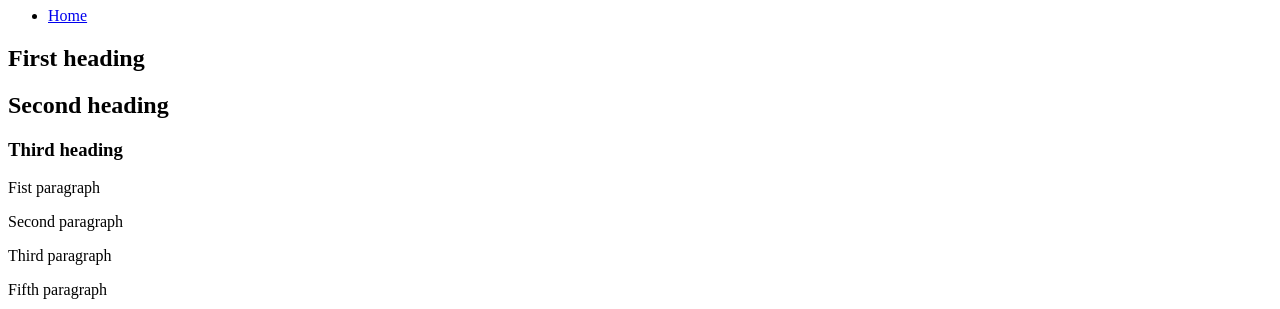
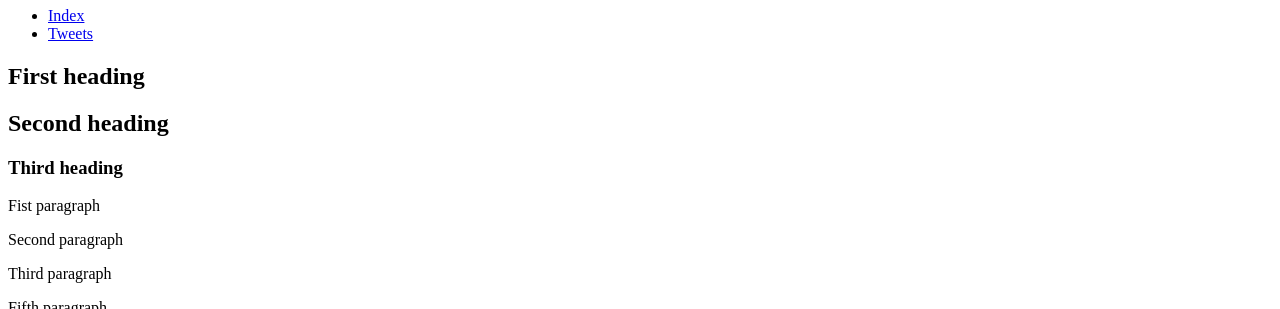
Before and after one commit to LeeMarvin94/My_First_Portfolio, a plain HTML site: page html_basic/tweets.html in a window 1280 px wide. Shown: the part 73-382 px from the top of the page. Drawn offline with Linux system fonts and the light colour scheme.

Commit message:
Fixing the bug within the header element

```diff
--- a/html_basic/tweets.html
+++ b/html_basic/tweets.html
@@ -11,8 +11,8 @@
     <header>
         <h1>An ALX project-based HTML page </h1>
             <ul>
-                <li><a href="index.html">Home</a></li>
-                <!-- <li><a href="base_index.html">Projects</a></li> -->
+                <li><a href="index.html">Index</a></li>
+                <li><a href="tweets.html">Tweets</a></li>
             </ul>
     </header>
 
```
Also changed, not shown: html_basic/index.html (+2 -2 lines).
